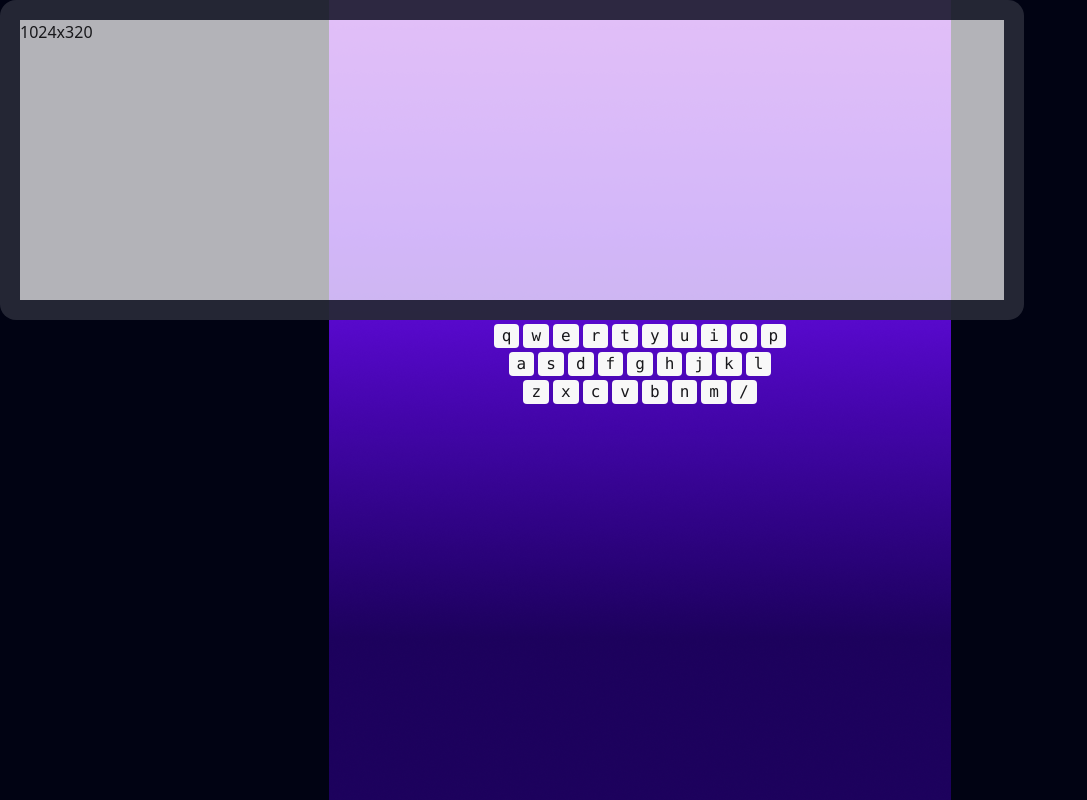
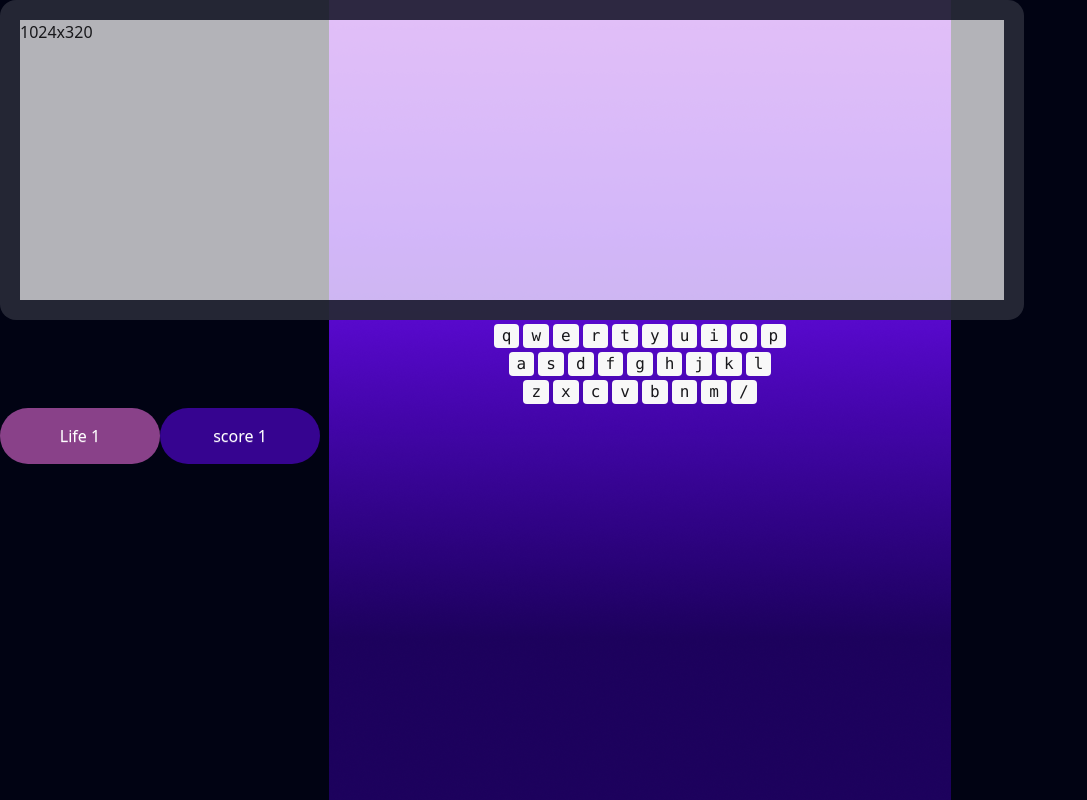
Before and after one commit to Diptesh8/alpha-clash-project-game, a website: page index.html in a window 1280 px wide. Shown: the whole page, without its empty margins (0-1087 px from the left). Drawn offline with nearby package versions, Linux system fonts and the light colour scheme.

Commit message:
added button section

```diff
--- a/index.html
+++ b/index.html
@@ -63,6 +63,11 @@
              </div>
              <!-- keybord end -->
             <!-- life scored -->
+             <div class="flex space">
+                <button class="btn btn-active btn-warning text-white bg-[#894189] rounded-[30px] w-[160px] h-[56px]">Life 1</button>
+                <button class="btn btn-active btn-warning text-white bg-[#360490] rounded-[30px] w-[160px] h-[56px]">score 1</button>
+
+             </div>
         </div>
 
     </section>
```
